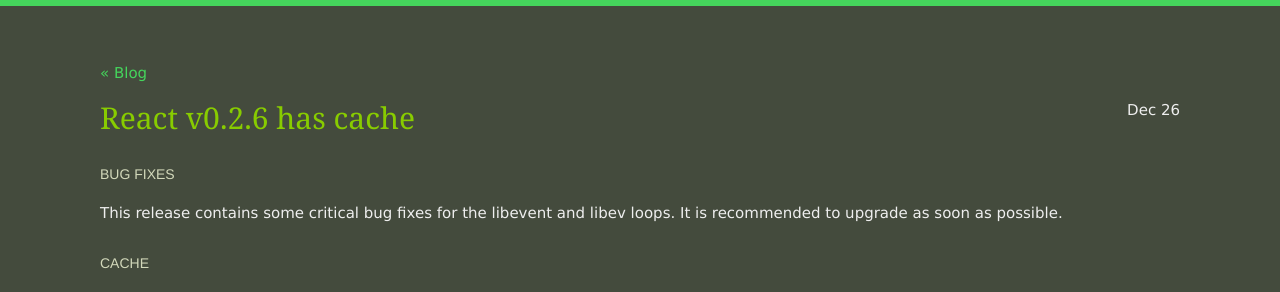
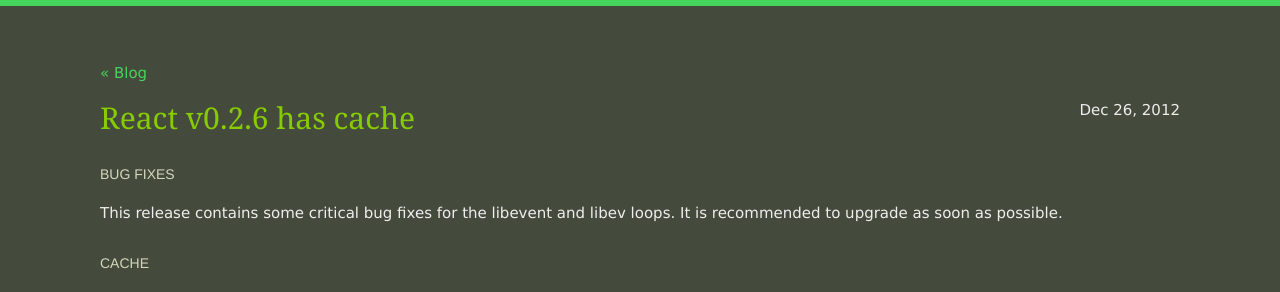
Before and after one commit to reactphp/website, a Jekyll site: the page built from _posts/2012-12-26-v0.2.6.md, in a window 1280 px wide. Shown: the top 292 px of the page. Built offline with Jekyll 4.4.1, drawn with Linux system fonts in a browser that asks for light colours; Markdown is read by kramdown in place of the engine named in the settings.

Commit message:
Unify date formats on blog

```diff
--- a/_layouts/blog.html
+++ b/_layouts/blog.html
@@ -7,7 +7,7 @@
 
     {% for post in site.posts %}
         <li>
-            <span class="span2 date" title="{{ post.date | date: '%B %e, %Y' }}">{{ post.date | date: '%b %d' }}</span>
+            <span class="span2 date" title="{{ post.date | date: '%B %e, %Y' }}">{{ post.date | date: '%b %e, %Y' }}</span>
             <span class="span10"><a href="{{ post.url }}">{{ post.title }}</a></span>
         </li>
     {% endfor %}
--- a/_layouts/post.html
+++ b/_layouts/post.html
@@ -6,7 +6,7 @@
     </p>
 
     <div style="float: right;">
-        {{ page.date | date: '%b %d' }}
+        {{ page.date | date: '%b %e, %Y' }}
     </div>
 
     <div class="body">
```
